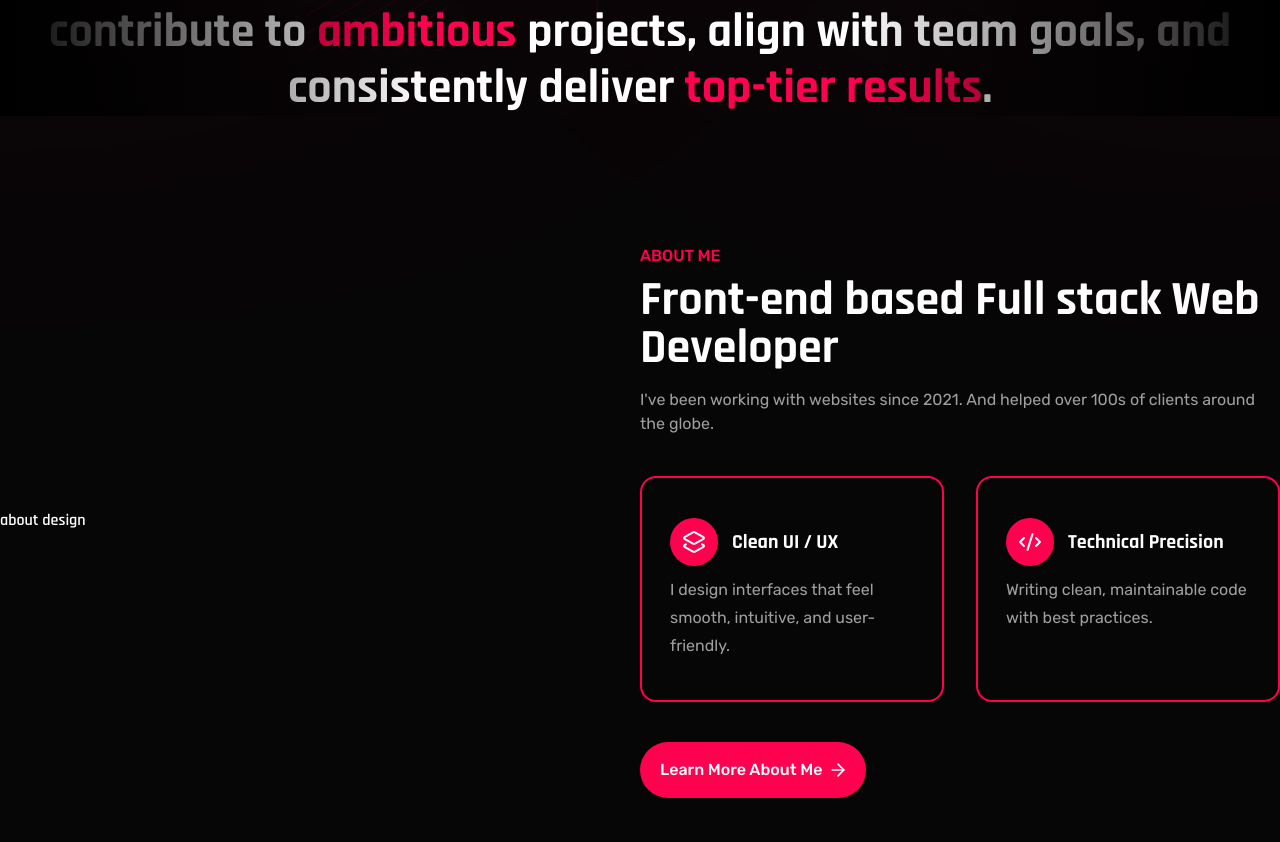
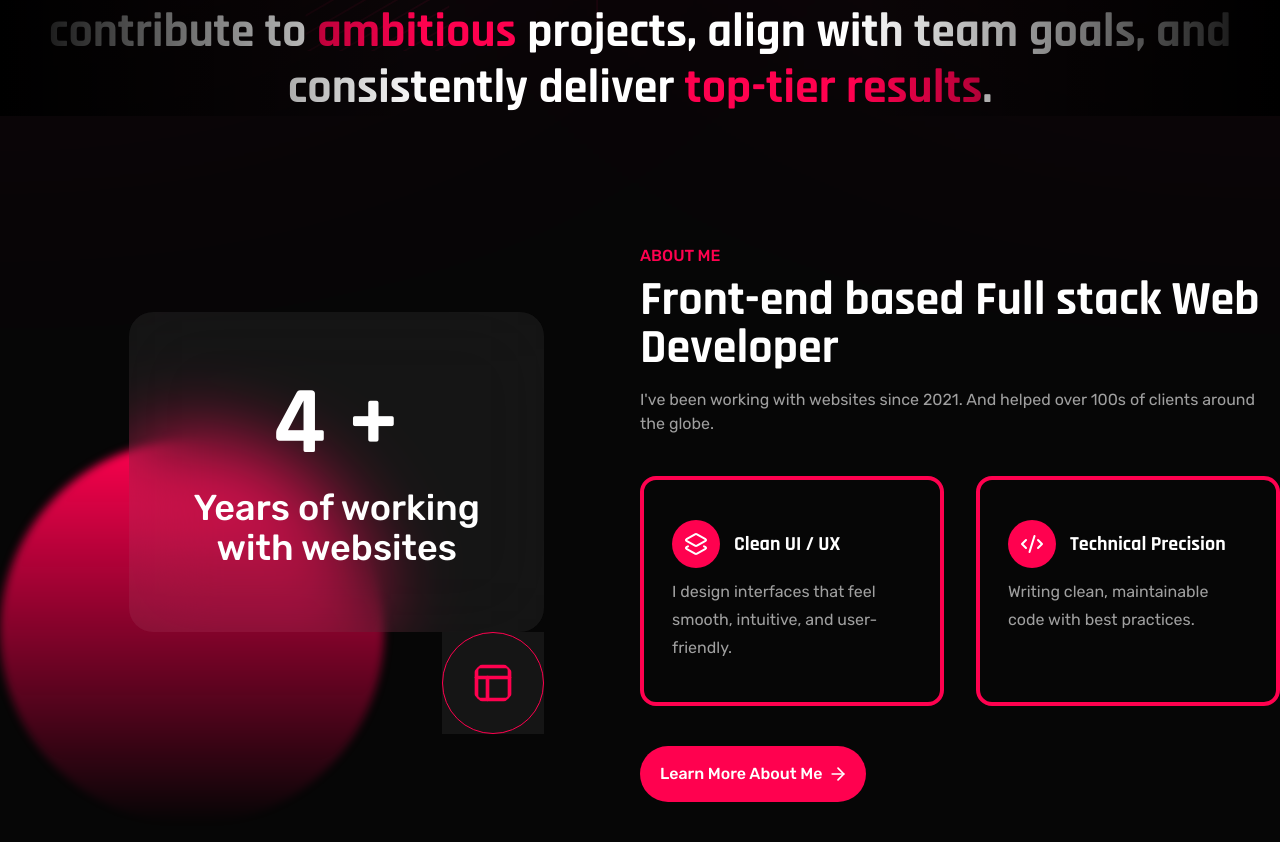
Before and after one commit to EligibleDev/portfolio-mikail, a Next.js app: page / in a window 1280 px wide. Shown: the part 849-1691 px from the top of the page. Built offline with nearby package versions, Linux system fonts and the light colour scheme.

Commit message:
about left section started

```diff
--- a/app/sections/about.tsx
+++ b/app/sections/about.tsx
@@ -1,11 +1,28 @@
 import { Button } from "@/components/ui/button";
 import Title from "@/components/ui/title";
 import { aboutStrengths } from "@/utils/utils";
+import { PanelsTopLeft } from "lucide-react";
 
 const About = () => {
     return (
-        <section className="container mx-auto flex items-center justify-between px-4 py-32 xl:px-0">
-            <div className="w-1/2">about design</div>
+        <section className="container mx-auto flex items-center justify-end px-4 py-32 xl:px-0">
+            <div className="relative flex w-1/2 flex-col items-end justify-center pr-24">
+                <span className="from-primary-red to absolute top-32 left-0 size-96 rounded-full bg-linear-to-b to-transparent blur-xs"></span>
+
+                <div className="bg-secondary-gray/10 w-fit space-y-4 rounded-3xl p-16 text-center backdrop-blur-2xl">
+                    <h1 className="text-8xl font-bold">4 +</h1>
+
+                    <h3 className="font-rubik text-4xl font-medium">
+                        Years of working
+                        <br /> with websites
+                    </h3>
+                </div>
+
+                <div className="bg-secondary-gray/10">
+                    <PanelsTopLeft className="text-primary-red border-primary-red box-content size-11 rounded-full border p-7" />
+                </div>
+            </div>
+
             <div className="w-1/2 space-y-10">
                 <Title
                     subtitle="About me"
@@ -18,7 +35,7 @@ const About = () => {
                     {aboutStrengths.map((item) => (
                         <div
                             key={item.title}
-                            className="border-primary-red w-full space-y-2.5 rounded-2xl border-2 px-7 py-10"
+                            className="border-primary-red w-full space-y-2.5 rounded-2xl border-4 px-7 py-10"
                         >
                             <div className="flex items-center justify-start gap-3.5">
                                 <item.icon className="bg-primary-red box-content size-6 rounded-full p-3" />
```
Also changed, not shown: 1 other file (tests, documents, lock files or other folders).
